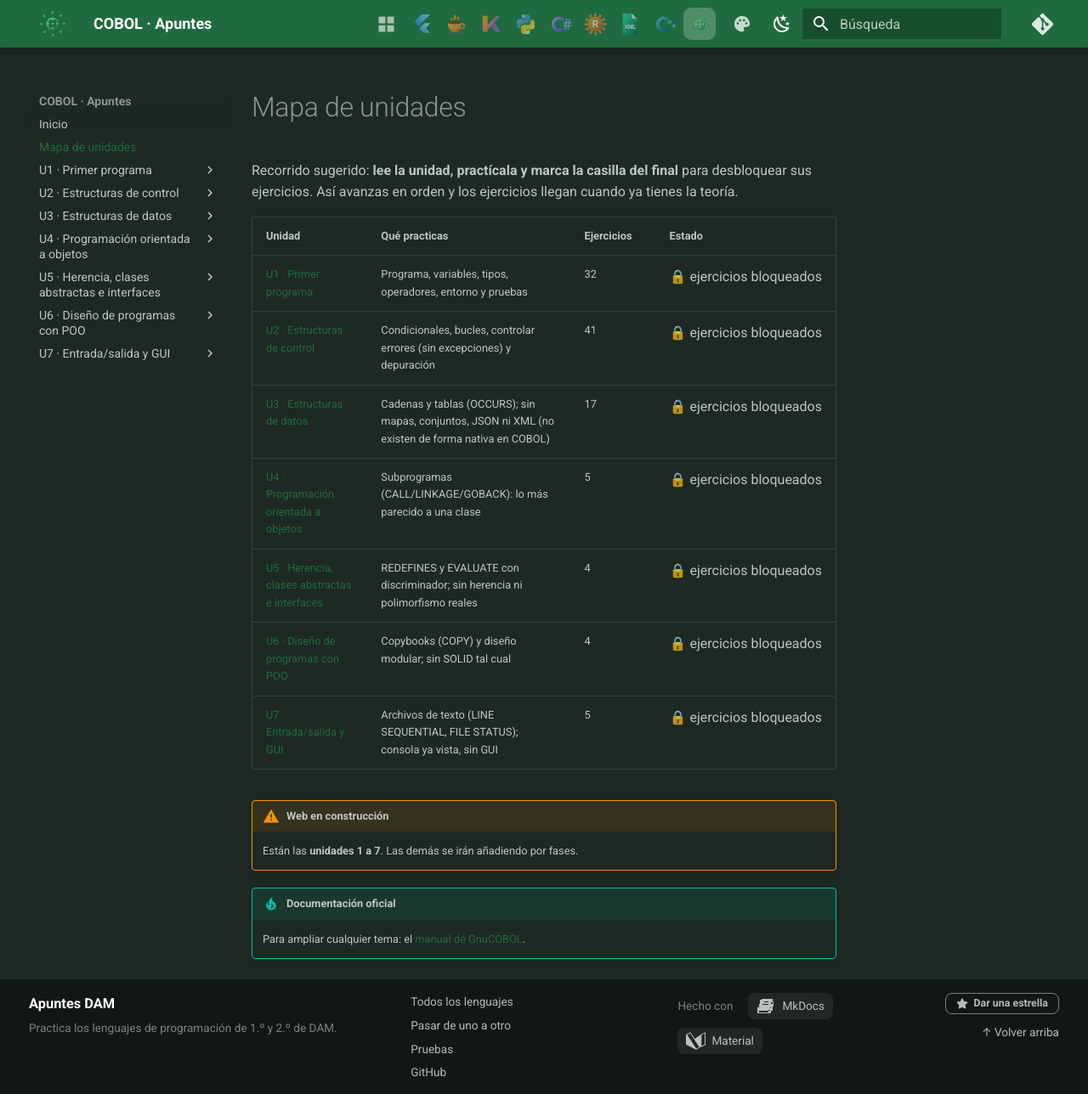
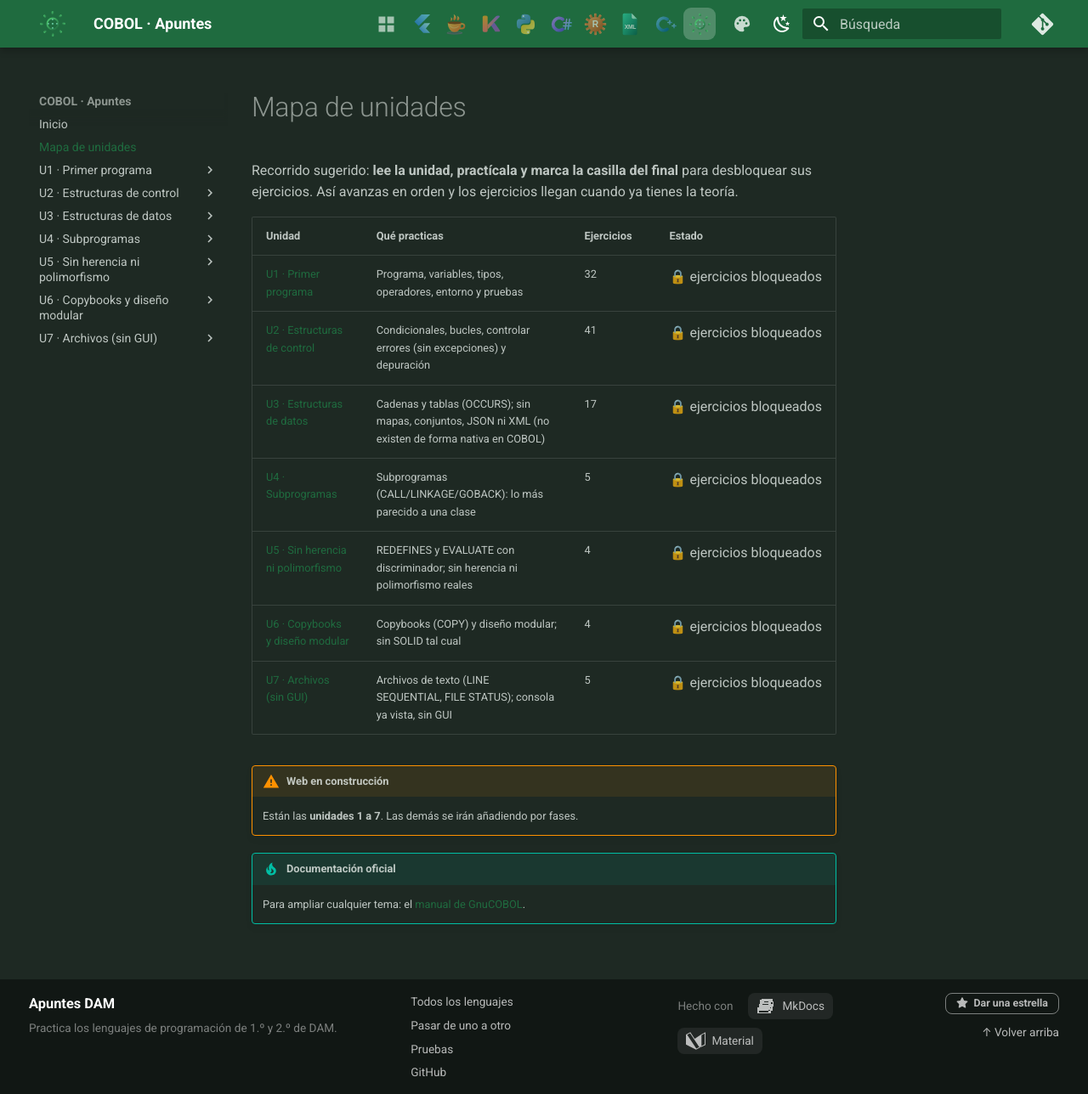
Before and after one commit to apuntes-dam/cobol-apuntes, an MkDocs documentation site: the page built from docs/unidades.md, in a window 1280 px wide and 1288 px high. Shown: the whole window at 85% size. Built offline with MkDocs 1.6.1 and Material for MkDocs 9.7.7, drawn with Linux system fonts in a browser that asks for light colours; comment, search, counter and statistics services are not loaded.

Commit message:
Corrige los titulos de U4-U7 en el nav y el mapa de unidades
Co-Authored-By: Claude Sonnet 5 <noreply@anthropic.com>

```diff
--- a/docs/unidades.md
+++ b/docs/unidades.md
@@ -7,10 +7,10 @@ Recorrido sugerido: **lee la unidad, practícala y marca la casilla del final**
 | [U1 · Primer programa](u01/index.md) | Programa, variables, tipos, operadores, entorno y pruebas | 32 | <span class="u-estado" data-unit="u01"></span> |
 | [U2 · Estructuras de control](u02/index.md) | Condicionales, bucles, controlar errores (sin excepciones) y depuración | 41 | <span class="u-estado" data-unit="u02"></span> |
 | [U3 · Estructuras de datos](u03/index.md) | Cadenas y tablas (OCCURS); sin mapas, conjuntos, JSON ni XML (no existen de forma nativa en COBOL) | 17 | <span class="u-estado" data-unit="u03"></span> |
-| [U4 · Programación orientada a objetos](u04/index.md) | Subprogramas (CALL/LINKAGE/GOBACK): lo más parecido a una clase | 5 | <span class="u-estado" data-unit="u04"></span> |
-| [U5 · Herencia, clases abstractas e interfaces](u05/index.md) | REDEFINES y EVALUATE con discriminador; sin herencia ni polimorfismo reales | 4 | <span class="u-estado" data-unit="u05"></span> |
-| [U6 · Diseño de programas con POO](u06/index.md) | Copybooks (COPY) y diseño modular; sin SOLID tal cual | 4 | <span class="u-estado" data-unit="u06"></span> |
-| [U7 · Entrada/salida y GUI](u07/index.md) | Archivos de texto (LINE SEQUENTIAL, FILE STATUS); consola ya vista, sin GUI | 5 | <span class="u-estado" data-unit="u07"></span> |
+| [U4 · Subprogramas](u04/index.md) | Subprogramas (CALL/LINKAGE/GOBACK): lo más parecido a una clase | 5 | <span class="u-estado" data-unit="u04"></span> |
+| [U5 · Sin herencia ni polimorfismo](u05/index.md) | REDEFINES y EVALUATE con discriminador; sin herencia ni polimorfismo reales | 4 | <span class="u-estado" data-unit="u05"></span> |
+| [U6 · Copybooks y diseño modular](u06/index.md) | Copybooks (COPY) y diseño modular; sin SOLID tal cual | 4 | <span class="u-estado" data-unit="u06"></span> |
+| [U7 · Archivos (sin GUI)](u07/index.md) | Archivos de texto (LINE SEQUENTIAL, FILE STATUS); consola ya vista, sin GUI | 5 | <span class="u-estado" data-unit="u07"></span> |
 
 !!! warning "Web en construcción"
     Están las **unidades 1 a 7**. Las demás se irán añadiendo por fases.
--- a/mkdocs.yml
+++ b/mkdocs.yml
@@ -72,19 +72,19 @@ nav:
       - "3.2-3.5 Mapas, conjuntos, JSON y XML": u03/02-mas-alla.md
       - "U3.0 · Cadenas": u03/cadenas.md
       - "U3.1 · Listas y tuplas": u03/tablas.md
-  - "U4 · Programación orientada a objetos":
+  - "U4 · Subprogramas":
       - u04/index.md
       - "4.1 Subprogramas": u04/01-subprogramas.md
       - "4.2 · Ejercicios de subprogramas": u04/ejercicios-subprogramas.md
-  - "U5 · Herencia, clases abstractas e interfaces":
+  - "U5 · Sin herencia ni polimorfismo":
       - u05/index.md
       - "5.1 Sin herencia ni polimorfismo": u05/01-sin-herencia.md
       - "5.2 · Ejercicios sin herencia ni polimorfismo": u05/ejercicios-sin-herencia.md
-  - "U6 · Diseño de programas con POO":
+  - "U6 · Copybooks y diseño modular":
       - u06/index.md
       - "6.1 Copybooks y diseño modular": u06/01-copybooks.md
       - "6.2 · Ejercicios de copybooks y diseño modular": u06/ejercicios-copybooks.md
-  - "U7 · Entrada/salida y GUI":
+  - "U7 · Archivos (sin GUI)":
       - u07/index.md
       - "7.1 Archivos de texto": u07/01-archivos.md
       - "7.2 · Ejercicios de archivos de texto": u07/ejercicios-archivos.md
```
Also changed, not shown: docs/assets/soluciones.json (+1 -1 lines), docs/u04/index.md (+1 -1 lines), docs/u05/index.md (+1 -1 lines), docs/u06/index.md (+1 -1 lines), docs/u07/index.md (+1 -1 lines).
